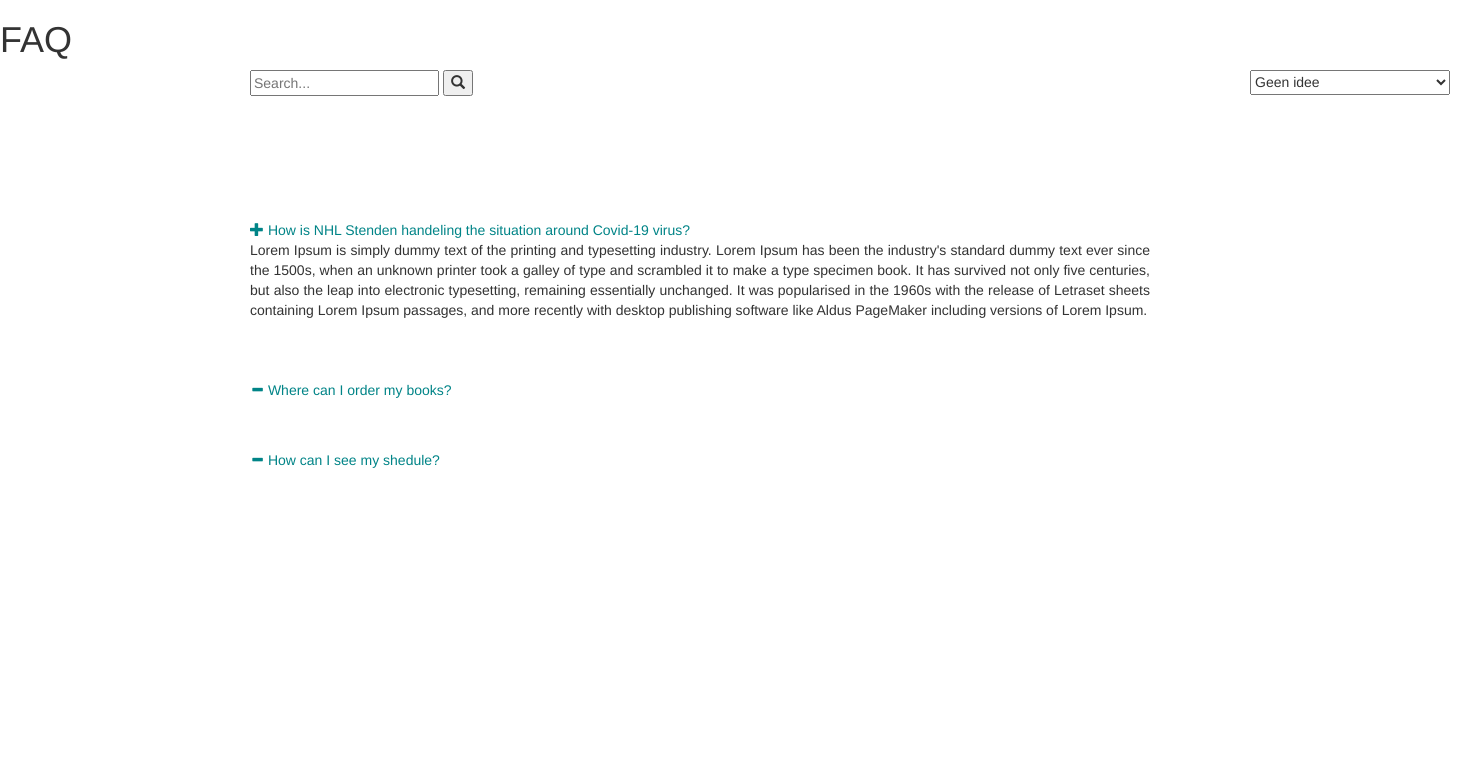
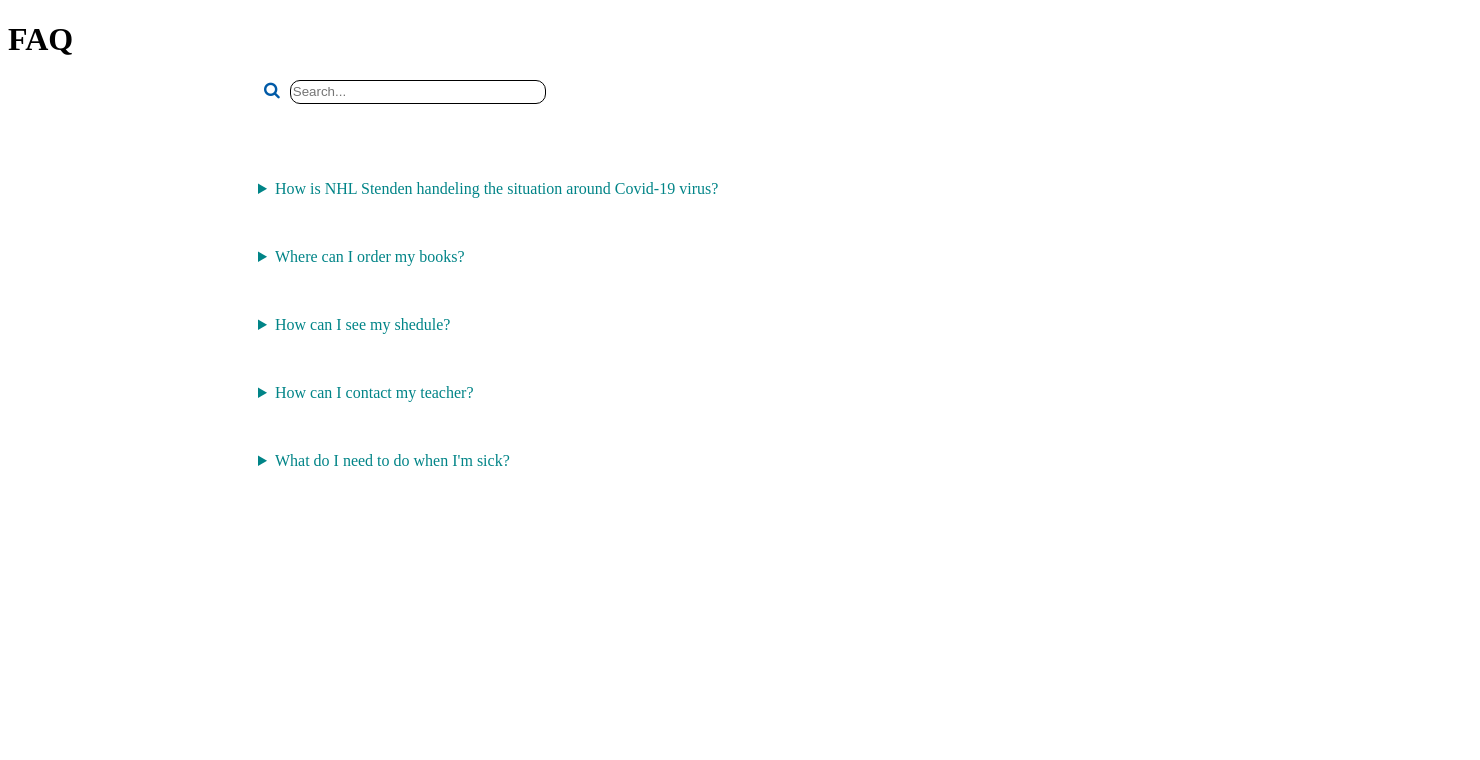
Before and after one commit to Tamara-Kidv/Studentenplatform, a PHP site: page /FAQ.php in a window 1480 px wide. Shown: the top 760 px of the page. Before the commit the page ends 468 px from the top, so only its background shows below. Run offline with PHP 8.4, Linux system fonts and the light colour scheme.

Commit message:
Accordion aangepast
Html5 tags details gebruikt om de vragen te openen en sluiten.

```diff
--- a/FAQ.php
+++ b/FAQ.php
@@ -3,8 +3,8 @@
     <head>
         <meta charset="UTF-8">
         <title>FAQ</title>
-        <link rel="stylesheet" href="https://maxcdn.bootstrapcdn.com/bootstrap/3.3.7/css/bootstrap.min.css">
         <link rel="stylesheet" href="style.css">
+        <link rel="stylesheet" href="https://cdnjs.cloudflare.com/ajax/libs/font-awesome/4.7.0/css/font-awesome.min.css">
     </head>
     <body>
     	<header>
@@ -13,69 +13,45 @@
     	<main id="faqMain">
     		<section id="faqUserSearchBox">
     			<form>
+    				<button type="submit" class="searchBarButton"><li class="fa fa-search iconSearch"></li></button>
 		        	<input type="text" name="search" class="searchBar" placeholder="Search...">
-		        	<button type="submit"><li class="glyphicon glyphicon-search"></li></button>
+
 		        </form>
-		        <select id="faqSelect">
-		        	<option>Geen idee</option>
-		        </select>
 			</section>
 
 			<section id="faqQuestions">
 				<?php
 					$questions_array = [
 						[
-							"icon" => "glyphicon glyphicon-plus",
 							"title" => "How is NHL Stenden handeling the situation around Covid-19 virus?",
-							"description" => "Lorem Ipsum is simply dummy text of the printing and typesetting industry. Lorem Ipsum has been the industry's standard dummy text ever since the 1500s, when an unknown printer took a galley of type and scrambled it to make a type specimen book. It has survived not only five centuries, but also the leap into electronic typesetting, remaining essentially unchanged. It was popularised in the 1960s with the release of Letraset sheets containing Lorem Ipsum passages, and more recently with desktop publishing software like Aldus PageMaker including versions of Lorem Ipsum.",
-							"opened" => true
+							"description" => "Lorem Ipsum is simply dummy text of the printing and typesetting industry. Lorem Ipsum has been the industry's standard dummy text ever since the 1500s, when an unknown printer took a galley of type and scrambled it to make a type specimen book. It has survived not only five centuries, but also the leap into electronic typesetting, remaining essentially unchanged. It was popularised in the 1960s with the release of Letraset sheets containing Lorem Ipsum passages, and more recently with desktop publishing software like Aldus PageMaker including versions of Lorem Ipsum."
 						],
 						[
-							"icon" => "glyphicon glyphicon-minus",
 							"title" => "Where can I order my books?",
-							"description" => "Lorem Ipsum is simply dummy text of the printing and typesetting industry. Lorem Ipsum has been the industry's standard dummy text ever since the 1500s, when an unknown printer took a galley of type and scrambled it to make a type specimen book. It has survived not only five centuries, but also the leap into electronic typesetting, remaining essentially unchanged. It was popularised in the 1960s with the release of Letraset sheets containing Lorem Ipsum passages, and more recently with desktop publishing software like Aldus PageMaker including versions of Lorem Ipsum.",
-							"opened" => false
+							"description" => "Lorem Ipsum is simply dummy text of the printing and typesetting industry. Lorem Ipsum has been the industry's standard dummy text ever since the 1500s, when an unknown printer took a galley of type and scrambled it to make a type specimen book. It has survived not only five centuries, but also the leap into electronic typesetting, remaining essentially unchanged. It was popularised in the 1960s with the release of Letraset sheets containing Lorem Ipsum passages, and more recently with desktop publishing software like Aldus PageMaker including versions of Lorem Ipsum."
 						],
 						[
-							"icon" => "glyphicon glyphicon-minus",
 							"title" => "How can I see my shedule?",
-							"description" => "Lorem Ipsum is simply dummy text of the printing and typesetting industry. Lorem Ipsum has been the industry's standard dummy text ever since the 1500s, when an unknown printer took a galley of type and scrambled it to make a type specimen book. It has survived not only five centuries, but also the leap into electronic typesetting, remaining essentially unchanged. It was popularised in the 1960s with the release of Letraset sheets containing Lorem Ipsum passages, and more recently with desktop publishing software like Aldus PageMaker including versions of Lorem Ipsum.",
-							"opened" => false
+							"description" => "Lorem Ipsum is simply dummy text of the printing and typesetting industry. Lorem Ipsum has been the industry's standard dummy text ever since the 1500s, when an unknown printer took a galley of type and scrambled it to make a type specimen book. It has survived not only five centuries, but also the leap into electronic typesetting, remaining essentially unchanged. It was popularised in the 1960s with the release of Letraset sheets containing Lorem Ipsum passages, and more recently with desktop publishing software like Aldus PageMaker including versions of Lorem Ipsum."
 						],
+						[
+							"title" => "How can I contact my teacher?",
+							"description" => "Lorem Ipsum is simply dummy text of the printing and typesetting industry. Lorem Ipsum has been the industry's standard dummy text ever since the 1500s, when an unknown printer took a galley of type and scrambled it to make a type specimen book. It has survived not only five centuries, but also the leap into electronic typesetting, remaining essentially unchanged. It was popularised in the 1960s with the release of Letraset sheets containing Lorem Ipsum passages, and more recently with desktop publishing software like Aldus PageMaker including versions of Lorem Ipsum."
+						],
+						[
+							"title" => "What do I need to do when I'm sick?",
+							"description" => "Lorem Ipsum is simply dummy text of the printing and typesetting industry. Lorem Ipsum has been the industry's standard dummy text ever since the 1500s, when an unknown printer took a galley of type and scrambled it to make a type specimen book. It has survived not only five centuries, but also the leap into electronic typesetting, remaining essentially unchanged. It was popularised in the 1960s with the release of Letraset sheets containing Lorem Ipsum passages, and more recently with desktop publishing software like Aldus PageMaker including versions of Lorem Ipsum."
+						]
+
 					];
 
-					// Checks if user clicked on a title
-					// Hier zit nog een fout in! opent soms wel soms niet
-					for ($i=0; $i < count($questions_array); $i++) {
-						if (isset($_GET['question'. $i])) {
-							$questions_array[$i]['opened'] = !$questions_array[$i]['opened'];
-							if ($questions_array[$i]['opened'] === true) {
-								echo "true";
-								$questions_array[$i]['icon'] = "glyphicon glyphicon-minus";
-							} else {
-								$questions_array[$i]['icon'] = "glyphicon glyphicon-plus";
-							}
-						}
+					// Displays the questions
+					foreach ($questions_array as $key => $value) {
+						echo "<details>
+									<summary>$value[title]</summary>
+									<p>$value[description]</p>
+								</details>";
 					}
-
-
-					// Displays the questions
-					echo "<ul>";
-					foreach ($questions_array as $key => $value) {
-						if ($value['opened'] === false) {
-							echo "<li class='faqQuestionsItem'>
-									<li class='$value[icon]'></li>
-									<a name='question$key' href='FAQ.php?question$key'>" . $value['title'] . "</a>
-								</li>";
-						} else {
-							echo "<li class='faqQuestionsItem'>
-									<li class='$value[icon]'></li>
-									<a name='question$key' href='FAQ.php?question$key'>" . $value['title'] . "</a>
-									<p>" . $value['description'] . "</p>
-								</li>";
-						}
-					}
-					echo "</ul>";
 				?>
 			</section>
     	</main>
--- a/style.css
+++ b/style.css
@@ -27,9 +27,25 @@
 	grid-column-end: 4;
 }
 
-#faqSelect {
-	width: 200px;
-	height: 25px;
+.searchBar {
+	border-radius: 10px;
+	border: 1px solid;
+	width: 250px;
+	height: 20px;
+}
+
+.searchBarButton {
+	border: none;
+	background-color: white;
+	font-size: 17px;
+}
+
+.iconSearch {
+	color: #005AA7;
+}
+
+#faqUserSearchBox button {
+
 }
 
 #faqQuestions {
@@ -39,22 +55,17 @@
 	min-height: 500px;
 }
 
-.faqQuestionsItem {
-	list-style-type: none;
-	padding-bottom: 50px;
-}
-
-#faqQuestions a, #faqQuestions li {
-	color: #008487;
-}
-
-#faqQuestions ul {
-	padding: 0;
-}
-
 #faqQuestions p {
 	text-align: justify;
 }
 
+#faqQuestions summary {
+	color: #008487;
+}
+
+#faqQuestions details {
+	padding-bottom: 50px;
+}
+
 
 /*Contact styling*/
```
